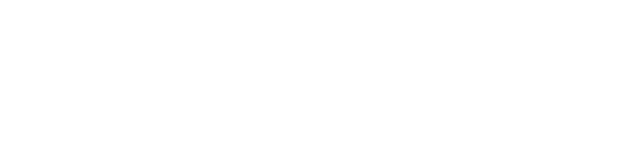
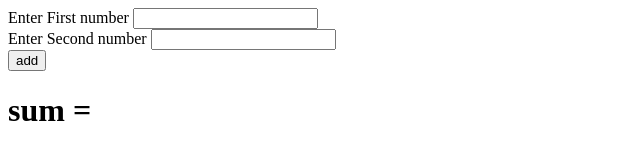
Before and after one commit to dataritz/IT2025Batch, a plain HTML site: page exp3.html in a window 1280 px wide. Shown: the whole page, without its empty margins (0-640 px from the left). Drawn offline with Linux system fonts and the light colour scheme.

Commit message:
addition of two number

```diff
--- a/exp3.html
+++ b/exp3.html
@@ -3,6 +3,8 @@
     1. Two textBox
     2. Two Button
     3. One Paragraph
+    Create a function which fetch value from textbox and display sum of both number in textbox.
+    display sum in alert then in paragraph
 -->
 
 <!DOCTYPE html>
@@ -13,6 +15,19 @@
     <title>Document</title>
 </head>
 <body>
-
+    <label>Enter First number</label>
+    <input type="text" id="t1"><br>
+    <label>Enter Second number</label>
+    <input type="text" id="t2"><br>
+    <button onclick="Addition()">add</button>
+    <h1 id="p1">sum = </h1>
+    <script>
+        function Addition(){
+            let val1 = document.getElementById('t1').value;
+           let val2 = document.getElementById('t2').value;
+           let c = Number(val1)+Number(val2);
+           document.getElementById('p1').innerText = "sum = " + c;
+        }
+    </script>
 </body>
 </html>
```
